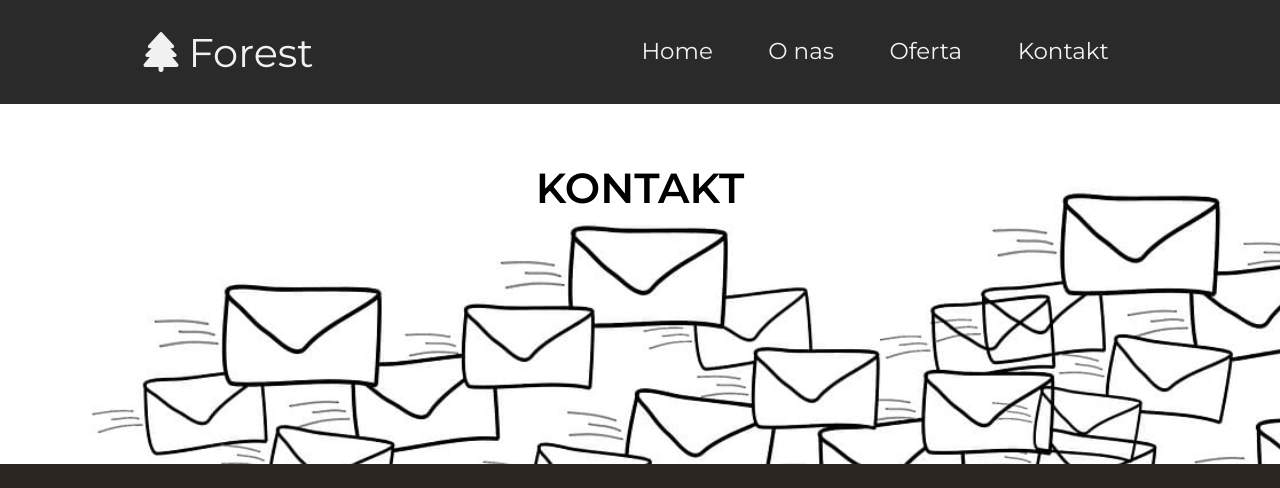
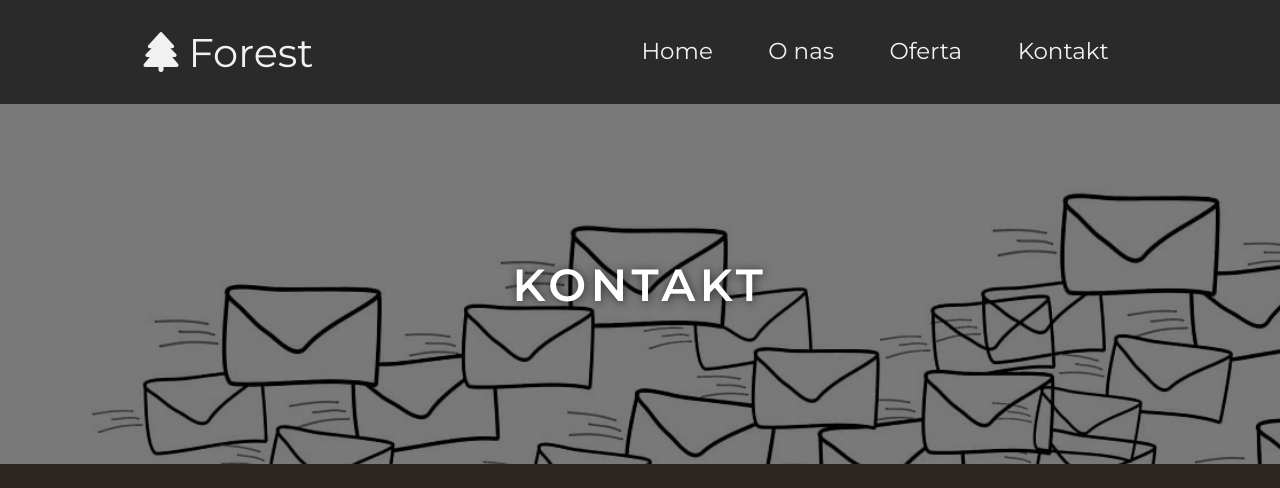
Before and after one commit to FilipW98/Forest-Project, a website: page contact.html in a window 1280 px wide. Shown: the top 488 px of the page. Drawn offline with Linux system fonts and the light colour scheme; some packages are replaced by stand-ins of ours.

Commit message:
corrected h2 in contact page

```diff
--- a/contact.html
+++ b/contact.html
@@ -47,9 +47,12 @@
 </nav>
 
     <section class="form" id="contact">
-        <div class="form__hero-img">
-            <h2 class="form__title">KONTAKT</h2>
+
+    <div class="form__hero-img">
+        <h2 class="form__title">KONTAKT</h2>
+        <div class="form__hero-shadow">
         </div>
+    </div>
         <div class="form__box">
             <div class="form__box-map">
                 <p class="form__box-heading">Znajdź nas na <span>Google Maps</span>!</p>
--- a/src/sass/_contact.scss
+++ b/src/sass/_contact.scss
@@ -20,22 +20,39 @@
 
 .form {
 	background-color: #968776;
-
 	display: flex;
 	flex-direction: column;
 	justify-content: center;
 	align-items: center;
 
-	.form__title {
-		font-size: 3.7rem;
-		text-align: center;
-		margin-top: 1.5em;
-		text-decoration: underline;
-		background-color: #968776;
+
+	.form__hero-shadow{
+		position: absolute;
 		width: 100%;
-		height: 5em;
-		line-height: 5em;
+		height: 100%;
+		background-color: rgba(0, 0, 0, 0.527);
 	}
+	.form__hero-img {
+		position: relative;
+		min-height: 50vh;
+		width: 100%;
+		background-image: url(../img/letters-big.jpg);
+		background-position: center;
+
+		.form__title {
+			position: absolute;
+			top: 50%;
+			transform: translate(0% -50%);
+			font-size: 4.5rem;
+			text-align: center;
+			text-shadow: 1px 1px 10px rgba(27, 27, 27, 0.788);
+			letter-spacing: .1em;
+			color: #fff;
+			width: 100%;
+			z-index: 10;
+		}
+	}
+
 
 	.icons {
 		margin-bottom: 2em;
@@ -51,11 +68,12 @@
 	}
 
 	.form__box {
-		background-color: #968776;
-		width: 100%;
 		display: flex;
 		flex-direction: column;
 		justify-content: center;
+		width: 100%;
+		margin-top: 3em;
+		background-color: #968776;
 
 		.form__contact-data {
 			display: flex;
--- a/src/sass/_large.scss
+++ b/src/sass/_large.scss
@@ -141,6 +141,14 @@
 	}
 
 	.form {
+
+
+		.form__hero-shadow{
+			position: absolute;
+			width: 100%;
+			height: 100%;
+			background-color: rgba(0, 0, 0, 0.527);
+		}
 		.form__hero-img {
 			min-height: 50vh;
 			width: 100%;
@@ -152,7 +160,15 @@
 			}
 		}
 		.form__title {
+			position: absolute;
+			top: 50%;
+			transform: translate(0% -50%);
+			color: #fff;
+			text-shadow: 1px 1px 15px rgb(27, 27, 27);
+			letter-spacing: .1em;
+			font-size: 7rem;
 			text-decoration: none;
+
 		}
 		.form__box {
 			flex-direction: column;
--- a/src/sass/_medium.scss
+++ b/src/sass/_medium.scss
@@ -116,17 +116,6 @@
 	}
 
 	.form {
-		.form__title {
-			font-size: 4.2rem;
-			text-align: center;
-			margin-top: 1.5em;
-			text-decoration: underline;
-			background-color: #968776;
-			width: 100%;
-			height: 5em;
-			line-height: 4em;
-		}
-
 		p {
 			font-size: 2.9rem;
 		}
```
Also changed, not shown: dist/css/main.min.css.
